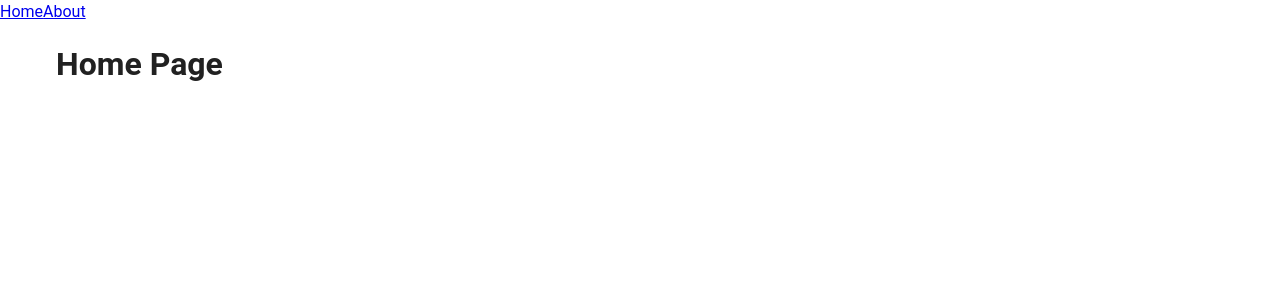
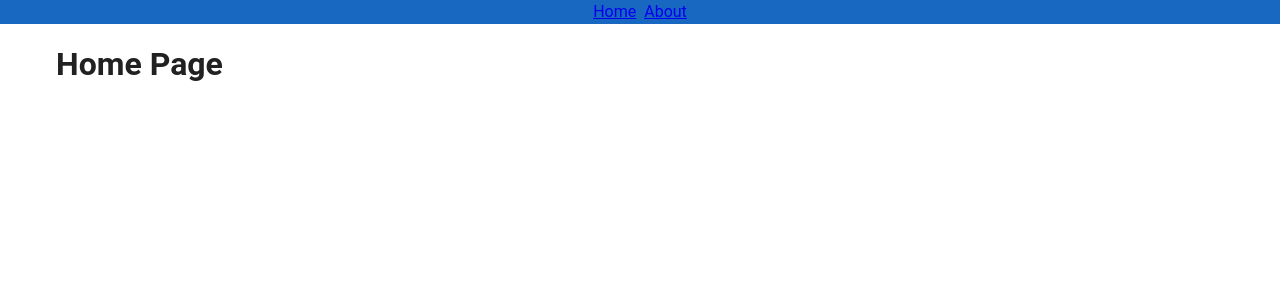
Before and after one commit to betogroo/nuxt-base, a Nuxt app: page / in a window 1280 px wide. Shown: the top 300 px of the page. Built offline with nearby package versions, Linux system fonts and the light colour scheme.

Commit message:
feat: add style to nav

```diff
--- a/app/layouts/default.vue
+++ b/app/layouts/default.vue
@@ -1,6 +1,6 @@
 <template>
   <v-app>
-    <nav>
+    <nav class="d-flex justify-center ga-2 bg-primary">
       <nuxt-link to="/">Home</nuxt-link>
       <nuxt-link to="/about">About</nuxt-link>
     </nav>
```
